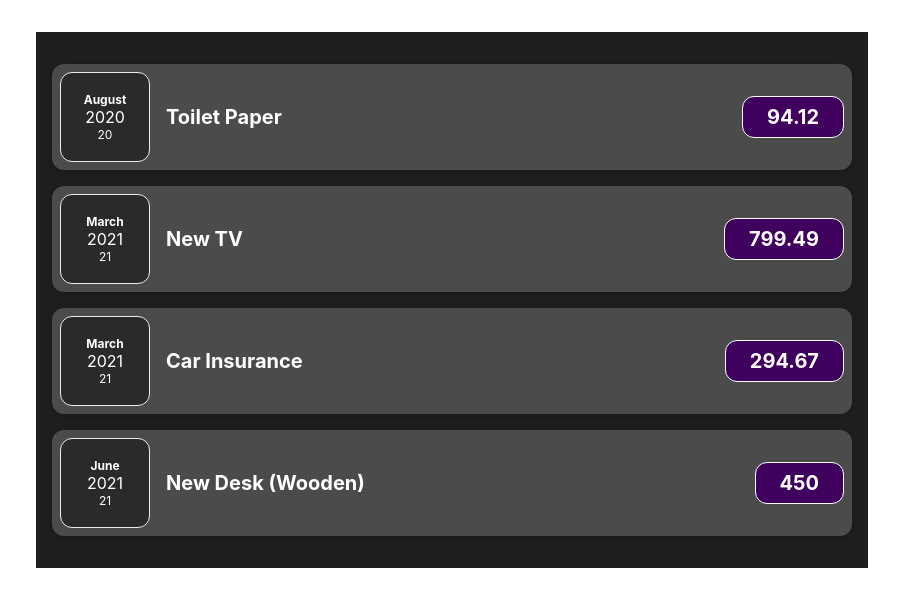
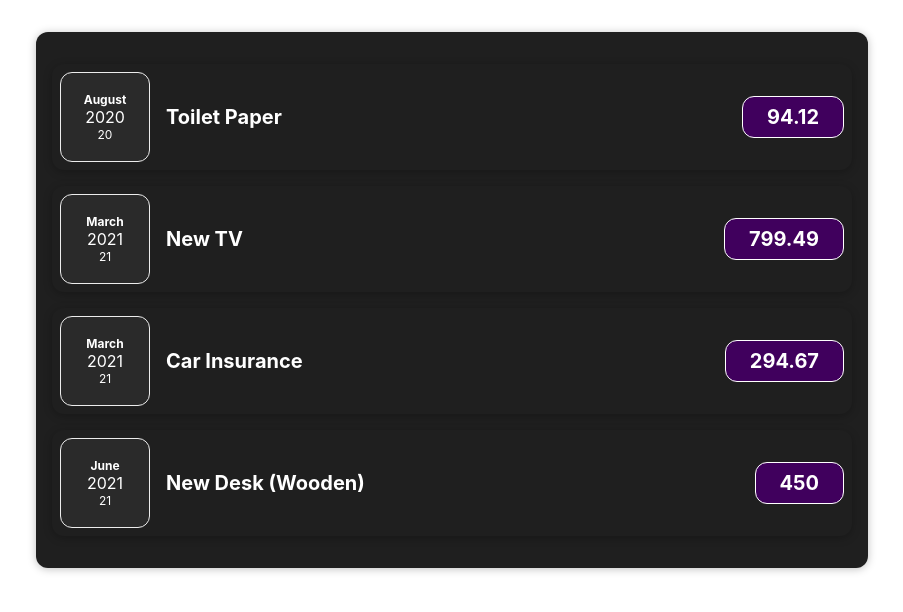
Before and after one commit to Pavan1292/expense, a React (Create React App) app: page / in a window 1280 px wide. Shown: the top 612 px of the page, without its empty margins (188-1091 px from the left). Built offline with nearby package versions, Linux system fonts and the light colour scheme.

Commit message:
Using the Card Component

```diff
--- a/src/components/Expense.js
+++ b/src/components/Expense.js
@@ -1,9 +1,10 @@
 import "./Expense.css";
+import Card from "./Card";
 import ExpenseItem from "./ExpenseItem";
 
 function Expense(props) {
   return (
-    <div className="expenses">
+    <Card className="expenses">
       <ExpenseItem
         title={props.items[0].title}
         date={props.items[0].date}
@@ -25,7 +26,7 @@
         date={props.items[3].date}
         amount={props.items[3].amount}
       />
-    </div>
+    </Card>
   );
 }
 
--- a/src/components/ExpenseItem.css
+++ b/src/components/ExpenseItem.css
@@ -5,8 +5,6 @@
   box-shadow: 0 2px 8px rgba(0, 0, 0, 0.25);
   padding: 0.5rem;
   margin: 1rem 0;
-  border-radius: 12px;
-  background-color: #4b4b4b;
 }
 
 .expense-item__description {
--- a/src/components/ExpenseItem.js
+++ b/src/components/ExpenseItem.js
@@ -1,15 +1,16 @@
 import "./ExpenseItem.css";
+import Card from "./Card";
 import ExpenseDate from "./ExpenseDate";
 
 function ExpenseItem(props) {
   return (
-    <div className="expense-item">
+    <Card className="expense-item">
       <ExpenseDate date={props.date} />
       <div className="expense-item__description">
         <h2>{props.title}</h2>
         <div className="expense-item__price">{props.amount}</div>
       </div>
-    </div>
+    </Card>
   );
 }
 export default ExpenseItem;
```
